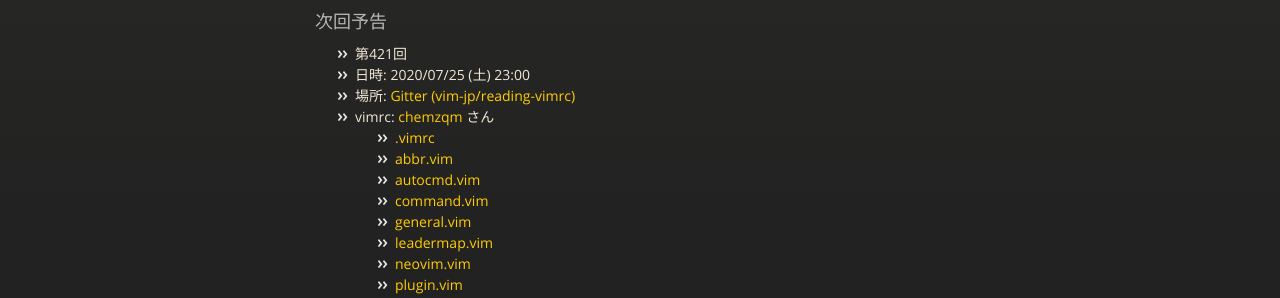
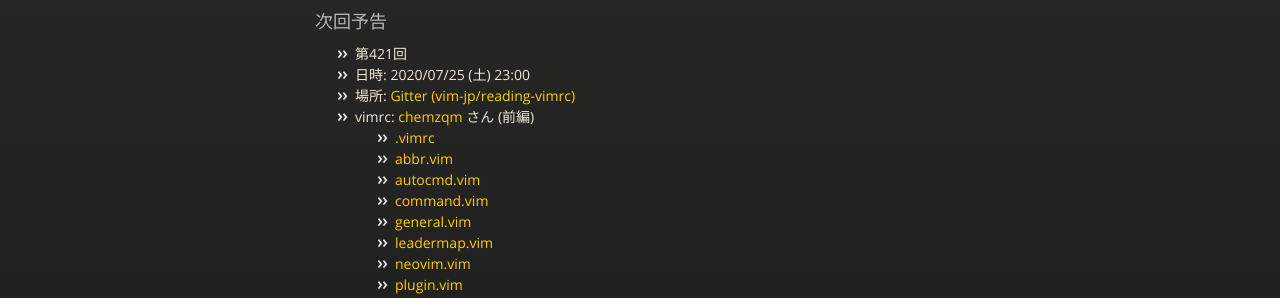
Before and after one commit to vim-jp/reading-vimrc, a Jekyll site: the page built from index.md, in a window 1280 px wide and 900 px high. Shown: the part 273-571 px from the top of the window. Built offline with Jekyll 4.4.1, drawn with Linux system fonts in a browser that asks for light colours; nearby versions of some CDN libraries.

Commit message:
Update the next information: #421 chemzqm

```diff
--- a/_data/next.yml
+++ b/_data/next.yml
@@ -37,5 +37,5 @@
     - url: 'https://github.com/chemzqm/vimrc/blob/master/tabline.vim'
       hash: null
       name: tabline.vim
-  part: null
+  part: 前編
   other: null
```
